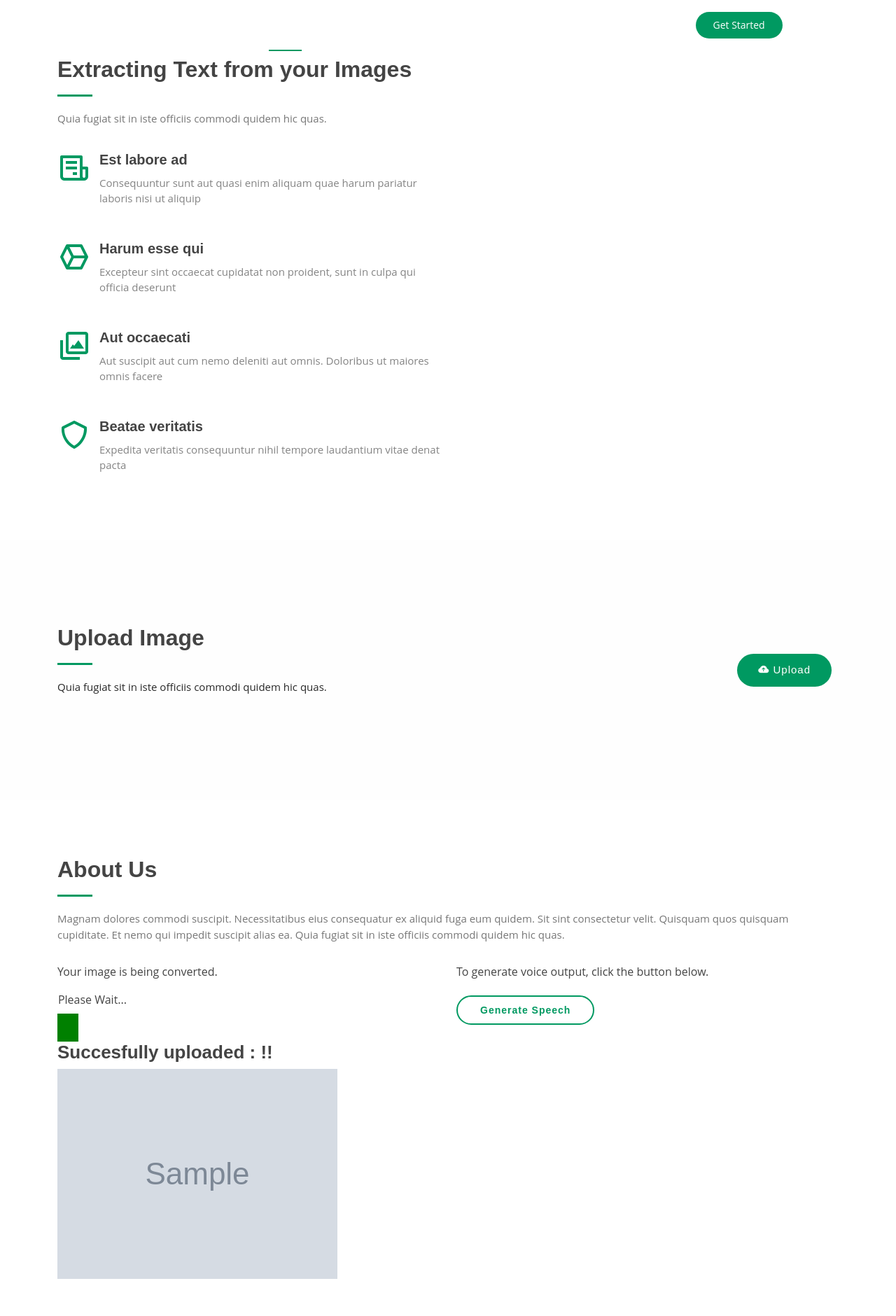
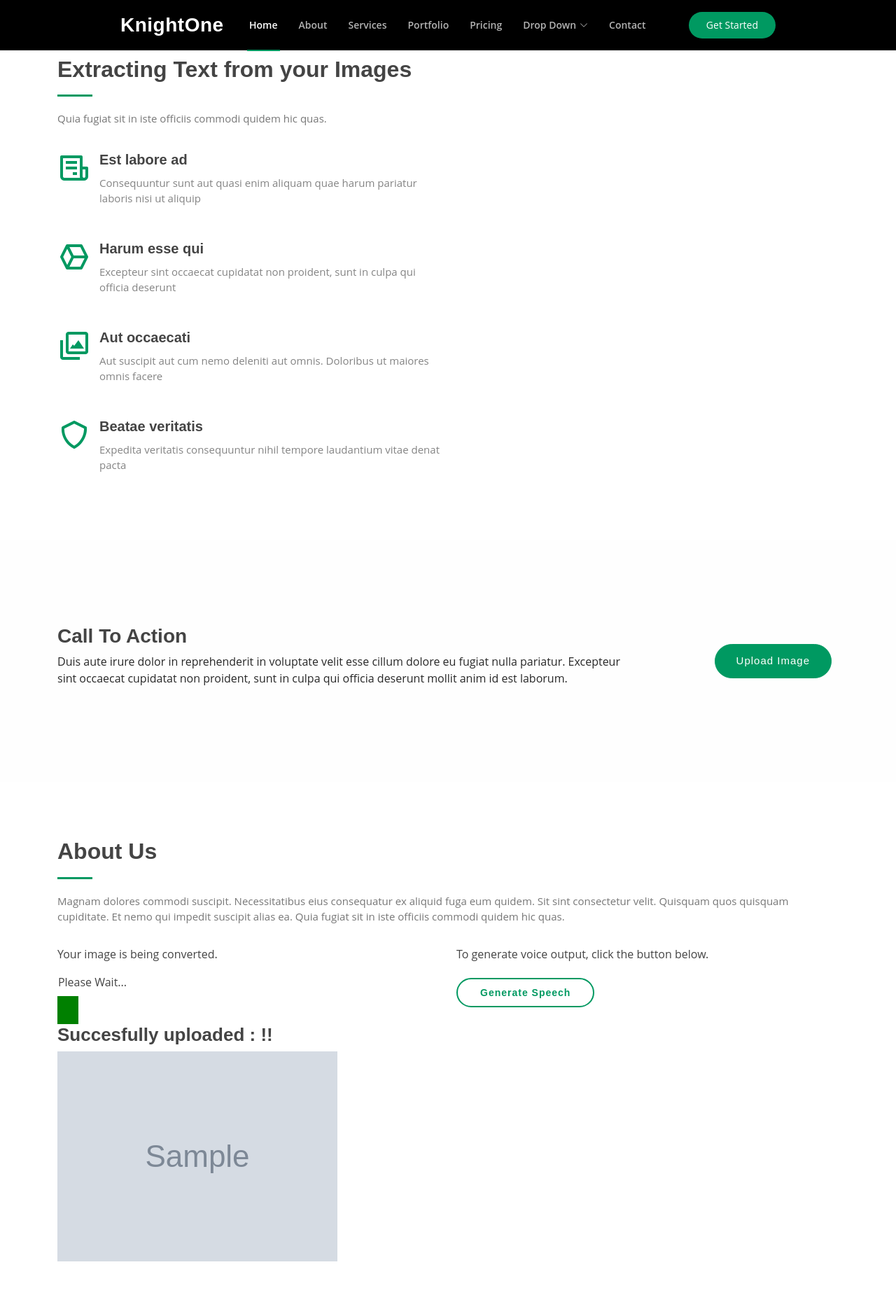
Before and after one commit to komalibeeram/major-project, a Django app: template majorproject/templates/index.html in a window 1280 px wide. Shown: the top 1880 px of the page at 70% size. Run offline with Django 3.2, Linux system fonts and the light colour scheme; tables that the repository leaves empty hold one stand-in row (values such as "Sample post"); the template is opened without the code that fills it: values that come from a table or form of the project are taken from there, most other values are stand-ins (such as "Sample title", 1, 10 or a date in 2020); grey boxes marked "Sample" are stand-in pictures; some libraries are stand-ins or nearby versions.

Commit message:
merged changes

```diff
--- a/majorproject/templates/index.html
+++ b/majorproject/templates/index.html
@@ -35,8 +35,8 @@
 <body>
 
   <!-- ======= Header ======= -->
-  <header id="header" class="fixed-top">
-    <div class="container">
+  <header id="header" class="fixed-top " style="background-color: black;">
+    <div class="container-fluid">
       <div class="row justify-content-center">
         <div class="col-xl-9 d-flex align-items-center justify-content-lg-between">
           <h1 class="logo me-auto me-lg-0"><a href="index.html">KnightOne</a></h1>
@@ -81,7 +81,7 @@
 
 
   <main id="main">
-    <!-- ======= Features Section ======= -->
+  <!-- ======= Features Section ======= -->
   <section id="features" class="features">
     <div class="container">
       <div class="section-title">
@@ -118,17 +118,51 @@
       <!-- ======= Cta Section ======= -->
       <section id="cta" class="cta">
         <div class="container">
+
           <div class="row">
             <div class="col-lg-9 text-center text-lg-start">
-              <div class="section-title">
-                <h2>Upload Image</h2>
-                <p>Quia fugiat sit in iste officiis commodi quidem hic quas.</p>
+              <h3>Call To Action</h3>
+              <p> Duis aute irure dolor in reprehenderit in voluptate velit esse cillum dolore eu fugiat nulla pariatur. Excepteur sint occaecat cupidatat non proident, sunt in culpa qui officia deserunt mollit anim id est laborum.</p>
+            </div>
+            <div class="col-lg-3 cta-btn-container text-center">
+              <!-- <a class="cta-btn align-middle" href="#">Call To Action</a> -->
+              <!-- <div id="pop-up">
+                <form method = "post" enctype="multipart/form-data">
+                  {% csrf_token %}
+                  {{ form.as_p }}
+                  <button type="submit" class="cta-btn align-middle">Generate Text</button>
+                </form>
+              </div> -->
+              <!-- Button trigger modal -->
+              <button type="button" class="btn btn-primary cta-btn align-middle" data-bs-toggle="modal" data-bs-target="#exampleModal" style="border-color: #009961; box-shadow: none;">
+                Upload Image
+              </button>
+
+              <!-- Modal -->
+              <div class="modal fade" id="exampleModal" tabindex="-1" aria-labelledby="exampleModalLabel" aria-hidden="true">
+                <div class="modal-dialog">
+                  <div class="modal-content">
+                    <div class="modal-header">
+                      <h5 class="modal-title" id="exampleModalLabel">Upload Image</h5>
+                      <button type="button" class="btn-close" data-bs-dismiss="modal" aria-label="Close"></button>
+                    </div>
+
+                    <form method = "post" enctype="multipart/form-data" class="img-upload">
+                      <div class="modal-body">
+                        {% csrf_token %}
+                        {{ form.as_p }}
+                      </div>
+                      <div class="modal-footer">
+                        <button type="button" class="btn btn-secondary" data-bs-dismiss="modal">Close</button>
+                        <button type="submit" class="btn btn-primary" style="background-color: #009961; border-color:#009961; box-shadow: none;">Detect Text</button>
+                      </div>
+                  </form>
+                  </div>
+                </div>
               </div>
             </div>
-            <div class="col-lg-3 cta-btn-container text-center">
-              <a class="cta-btn align-middle" href="#"><i class="bi bi-cloud-arrow-up-fill"></i> Upload</a>
-            </div>
           </div>
+
         </div>
       </section><!-- End Cta Section -->
 
```
